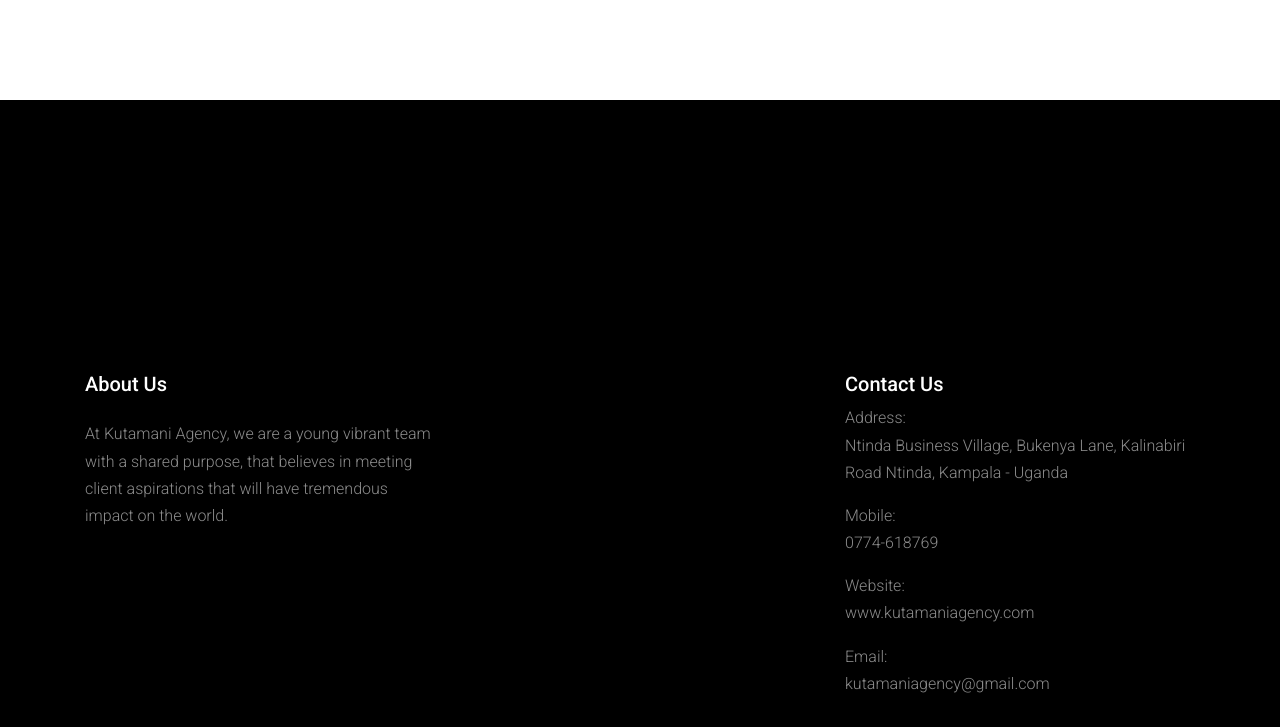
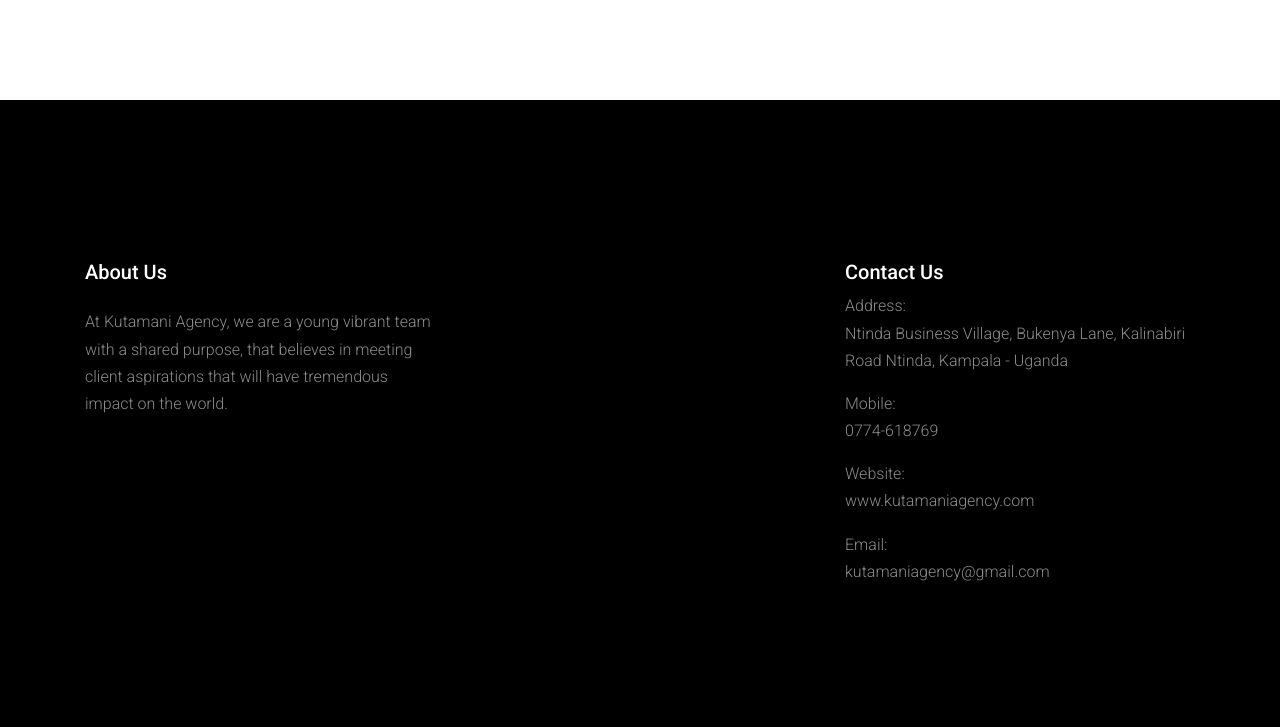
Before and after one commit to kezyandrew/kutamani-3, a plain HTML site: page index.html in a window 1280 px wide. Shown: the part 4055-4782 px from the top of the page. Drawn offline with nearby package versions, Linux system fonts and the light colour scheme; a script that the page names is missing; files whose address does not match are found by name.

Commit message:
footer date js

```diff
--- a/css/style.css
+++ b/css/style.css
@@ -200,9 +200,10 @@ h6 {
 }
 
 .site-footer {
-  padding-top: 17rem;
+  padding-top: 10rem;
   padding-bottom: 4rem;
   background: black;
+  height: 100%;
 }
 .site-footer p {
   color: #8c8c8c;
--- a/index.html
+++ b/index.html
@@ -988,10 +988,10 @@
                 <p>kutamaniagency@gmail.com</p>
                 <p>
                   Copyright &copy;
-                  <!-- <script>
+                  <script>
                     document.write(new Date().getFullYear());
-                  </script> -->
-                  2021 All rights reserved |Kutamani Agency
+                  </script>
+                  All rights reserved |Kutamani Agency
                 </p>
               </div>
             </div>
```
